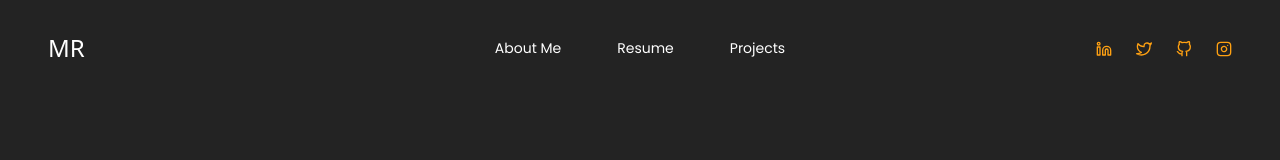
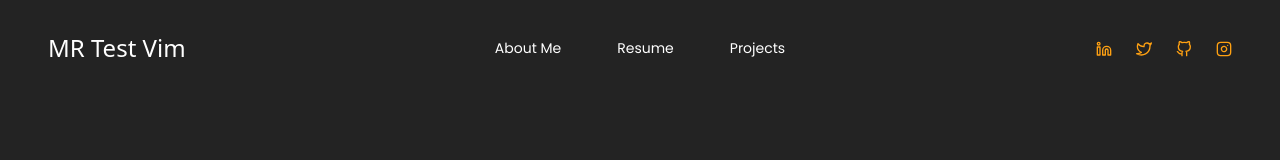
Before and after one commit to muhkyle17/portfolio-website, a Next.js app: page /resume in a window 1280 px wide. Shown: the top 160 px of the page. Built offline with nearby package versions, Linux system fonts and the light colour scheme; a web font is replaced by a local one.

Commit message:
test Vim

```diff
--- a/components/common/Header.js
+++ b/components/common/Header.js
@@ -27,7 +27,7 @@ const Header = ({ hidden }) => {
           onClick={() => router.push('/')}
           type='button'
           className='name text-2xl hover:text-primary transition-all duration-300 w-1/3 flex justify-start'>
-          MR
+          MR Test Vim
         </button>
 
         <div className='hidden lg:block w-1/3'>
```
